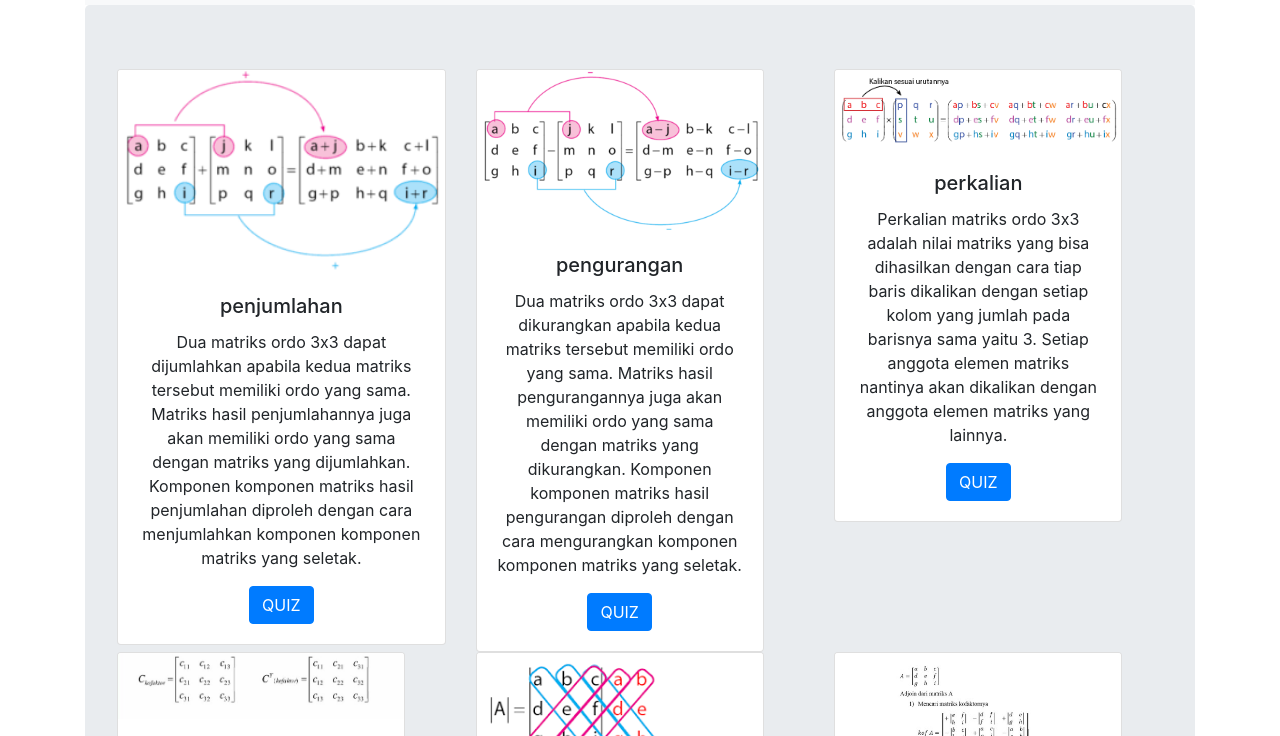
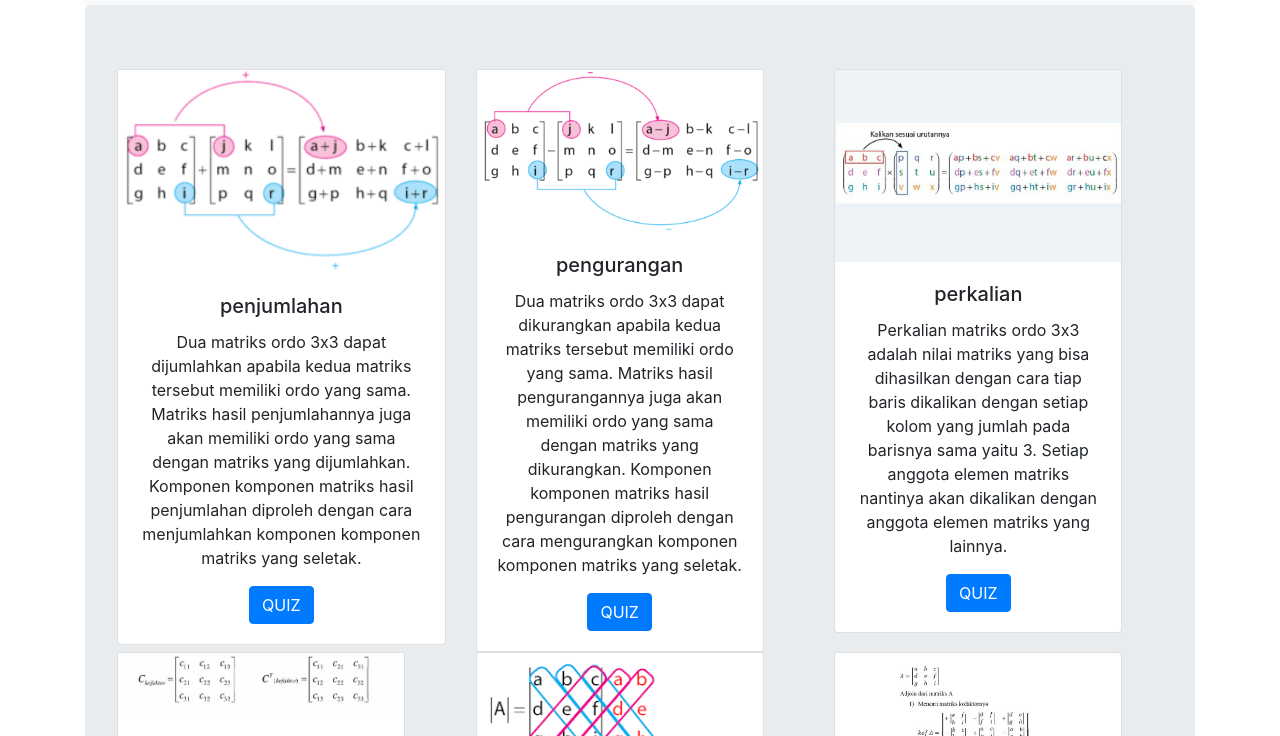
Before and after one commit to MATHRIKS/MATHRIKS.github.io, a plain HTML site: page menu.html in a window 1280 px wide. Shown: the part 51-787 px from the top of the page. Drawn offline with nearby package versions, Linux system fonts and the light colour scheme.

Commit message:
initial commit

```diff
--- a/menu.html
+++ b/menu.html
@@ -43,7 +43,7 @@
 
           <div class="col">
             <div class="card text-center" style="width: 18rem;">
-              <img src="img/perkalian.png" class="card-img-top" alt="...">
+              <img src="img/perkalian.jpeg" class="card-img-top" alt="...">
               <div class="card-body">
                 <h5 class="card-title">perkalian</h5>
                 <p class="card-text"> Perkalian matriks ordo 3x3 adalah nilai matriks yang bisa dihasilkan dengan cara tiap baris dikalikan dengan setiap kolom yang jumlah pada barisnya sama yaitu 3. Setiap anggota elemen matriks nantinya akan dikalikan dengan anggota elemen matriks yang lainnya.</p>
```
Also changed, not shown: img/Perkalian.png (deleted), img/perkalian.jpeg (added).
